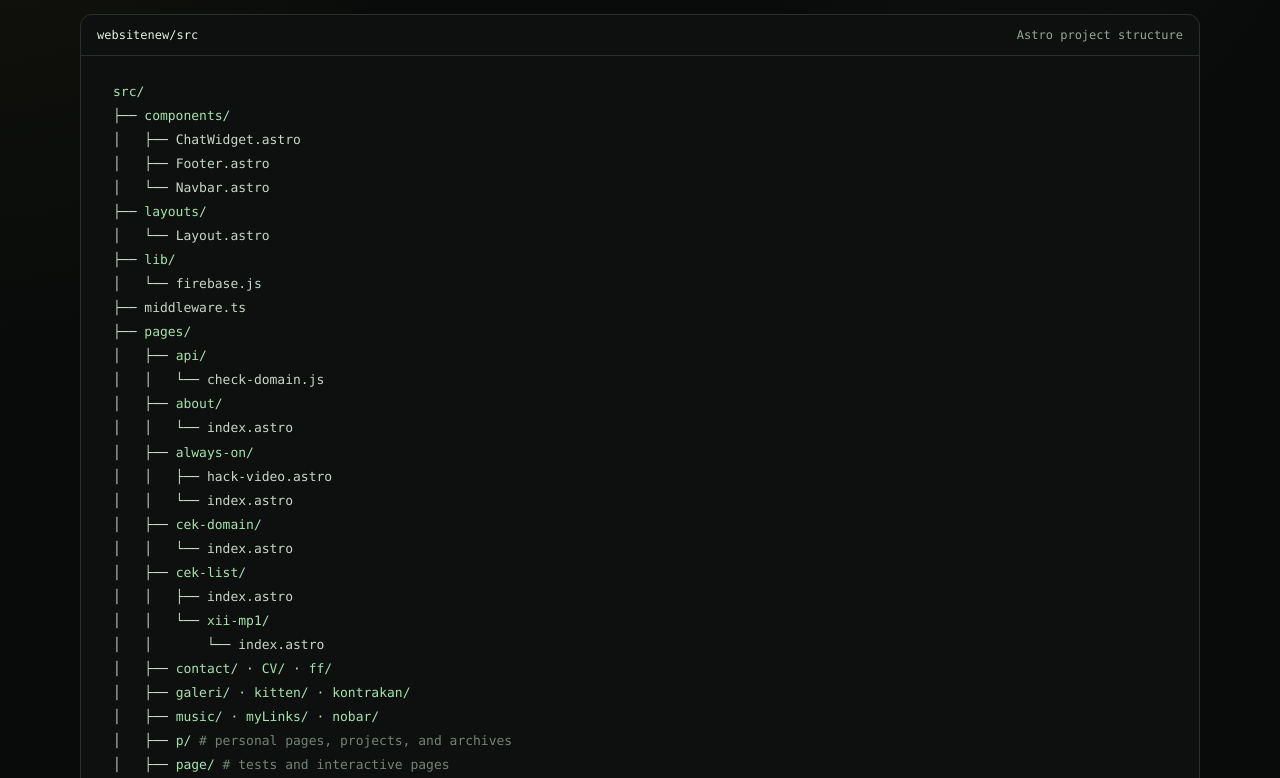
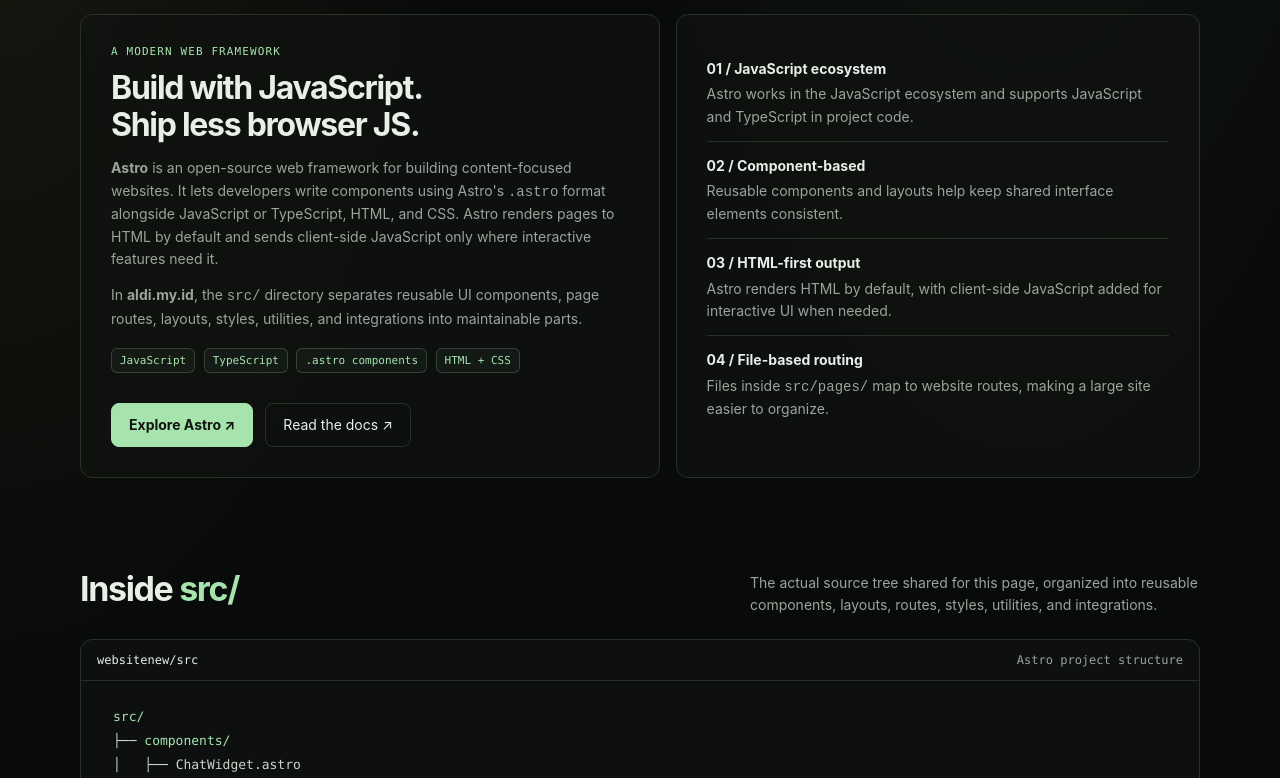
Before and after one commit to xaldiy/astro, a plain HTML site: page index.html in a window 1280 px wide. Shown: the part 1465-2243 px from the top of the page. Drawn offline with Linux system fonts and the light colour scheme.

Commit message:
Add files via upload

```diff
--- a/index.html
+++ b/index.html
@@ -4,7 +4,7 @@
   <meta charset="utf-8">
   <meta name="viewport" content="width=device-width, initial-scale=1">
   <meta name="theme-color" content="#0b0c0b">
-  <meta name="description" content="A look inside the Astro-powered source structure of aldi.my.id, built by Aldi Setiadi Putra.">
+  <meta name="description" content="Explore Astro, the JavaScript and TypeScript web framework used to organize the source structure of aldi.my.id.">
   <title>Aldi — Built with Astro</title>
   <style>
     :root {
@@ -92,6 +92,16 @@
     pre { margin: 0; color: #cbd5cc; font: 13px/1.85 var(--mono); white-space: pre; }
     .folder { color: var(--green); } .file { color: #cbd5cc; } .note { color: #758278; }
     .tree-foot { padding: 12px 16px; border-top: 1px solid var(--line); color: var(--muted); font: 11px var(--mono); }
+
+    .astro-section { display: grid; grid-template-columns: 1.05fr .95fr; gap: 16px; }
+    .astro-copy, .astro-facts { border: 1px solid var(--line); border-radius: 12px; background: #101310b8; padding: clamp(20px, 4vw, 30px); }
+    .astro-copy h3 { margin: 12px 0; font-size: clamp(23px, 3vw, 32px); line-height: 1.15; letter-spacing: -.04em; }
+    .astro-copy p, .astro-facts p { color: var(--muted); font-size: 14px; }
+    .code-chip { display: inline-block; margin: 4px 4px 0 0; padding: 5px 8px; border: 1px solid #a6e3ad35; border-radius: 6px; color: var(--green); background: #a6e3ad0b; font: 11px var(--mono); }
+    .fact { padding: 13px 0; border-bottom: 1px solid var(--line); }
+    .fact:last-child { border-bottom: 0; padding-bottom: 0; }
+    .fact strong { display: block; font-size: 14px; margin-bottom: 3px; }
+    .fact p { margin: 0; }
     .architecture { display: grid; grid-template-columns: repeat(3, 1fr); gap: 12px; margin-top: 18px; }
     .arch-card { padding: 18px; border: 1px solid var(--line); border-radius: 10px; background: #101310a8; }
     .arch-card .icon { color: var(--gold); font: 20px var(--mono); }
@@ -111,6 +121,7 @@
       .section-head { display: block; }
       .section-head p { margin-top: 8px; }
       .architecture { grid-template-columns: 1fr; }
+      .astro-section { grid-template-columns: 1fr; }
     }
     @media (prefers-reduced-motion: reduce) { *, *::before, *::after { scroll-behavior: auto !important; transition: none !important; } }
   </style>
@@ -122,6 +133,7 @@
     </a>
     <nav class="nav-links" aria-label="Main navigation">
       <a href="#website">Website</a>
+      <a href="#astro">Astro</a>
       <a href="#source">Source structure</a>
       <a href="https://github.com/xaldiy/astro" target="_blank" rel="noreferrer">GitHub ↗</a>
     </nav>
@@ -142,7 +154,7 @@
         <a class="btn" href="https://github.com/xaldiy/astro" target="_blank" rel="noreferrer">View repository ↗</a>
       </div>
       <div class="meta">
-        <span>Astro</span><span>JavaScript & TypeScript</span><span>Learning in public</span>
+        <span>Astro framework</span><span>JavaScript & TypeScript</span><span>Learning in public</span>
       </div>
     </section>
 
@@ -171,6 +183,58 @@
             </div>
           </div>
         </div>
+      </div>
+    </section>
+
+
+    <section id="astro">
+      <div class="section-head">
+        <h2>What is <span style="color:var(--green)">Astro?</span></h2>
+        <p>The JavaScript-powered web framework behind this site's architecture.</p>
+      </div>
+      <div class="astro-section">
+        <article class="astro-copy">
+          <div class="mini-label">A modern web framework</div>
+          <h3>Build with JavaScript.<br>Ship less browser JS.</h3>
+          <p>
+            <strong>Astro</strong> is an open-source web framework for building content-focused websites.
+            It lets developers write components using Astro's <code>.astro</code> format alongside
+            JavaScript or TypeScript, HTML, and CSS. Astro renders pages to HTML by default and sends
+            client-side JavaScript only where interactive features need it.
+          </p>
+          <p>
+            In <strong>aldi.my.id</strong>, the <code>src/</code> directory separates reusable UI components,
+            page routes, layouts, styles, utilities, and integrations into maintainable parts.
+          </p>
+          <div>
+            <span class="code-chip">JavaScript</span>
+            <span class="code-chip">TypeScript</span>
+            <span class="code-chip">.astro components</span>
+            <span class="code-chip">HTML + CSS</span>
+          </div>
+          <div class="actions">
+            <a class="btn primary" href="https://astro.build/" target="_blank" rel="noreferrer">Explore Astro ↗</a>
+            <a class="btn" href="https://docs.astro.build/" target="_blank" rel="noreferrer">Read the docs ↗</a>
+          </div>
+        </article>
+        <aside class="astro-facts">
+          <div class="fact">
+            <strong>01 / JavaScript ecosystem</strong>
+            <p>Astro works in the JavaScript ecosystem and supports JavaScript and TypeScript in project code.</p>
+          </div>
+          <div class="fact">
+            <strong>02 / Component-based</strong>
+            <p>Reusable components and layouts help keep shared interface elements consistent.</p>
+          </div>
+          <div class="fact">
+            <strong>03 / HTML-first output</strong>
+            <p>Astro renders HTML by default, with client-side JavaScript added for interactive UI when needed.</p>
+          </div>
+          <div class="fact">
+            <strong>04 / File-based routing</strong>
+            <p>Files inside <code>src/pages/</code> map to website routes, making a large site easier to organize.</p>
+          </div>
+        </aside>
       </div>
     </section>
 
```
